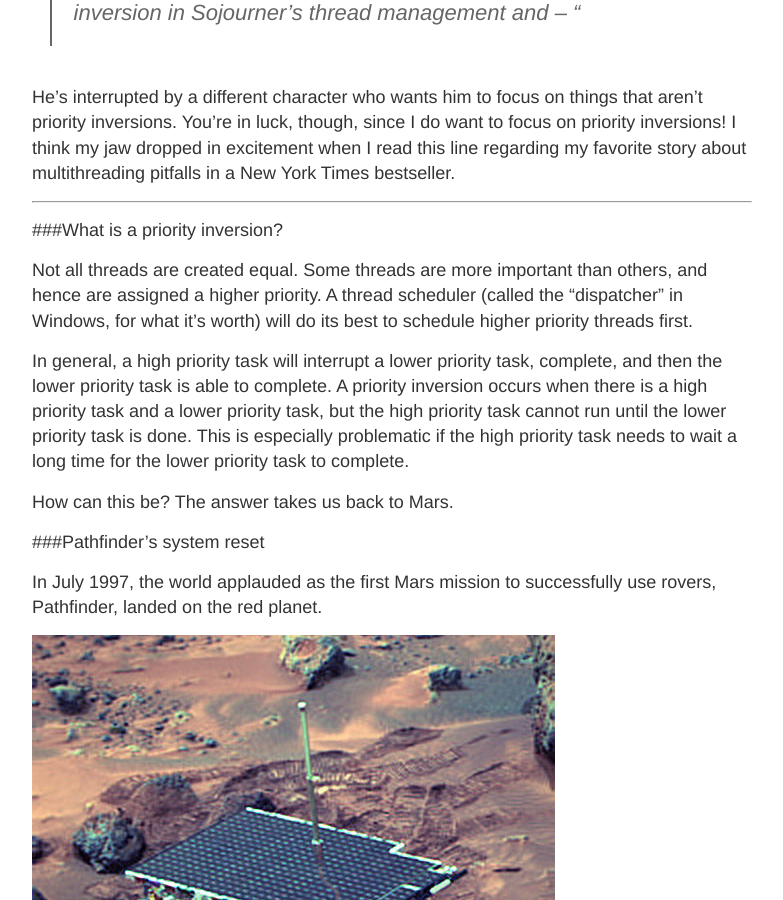
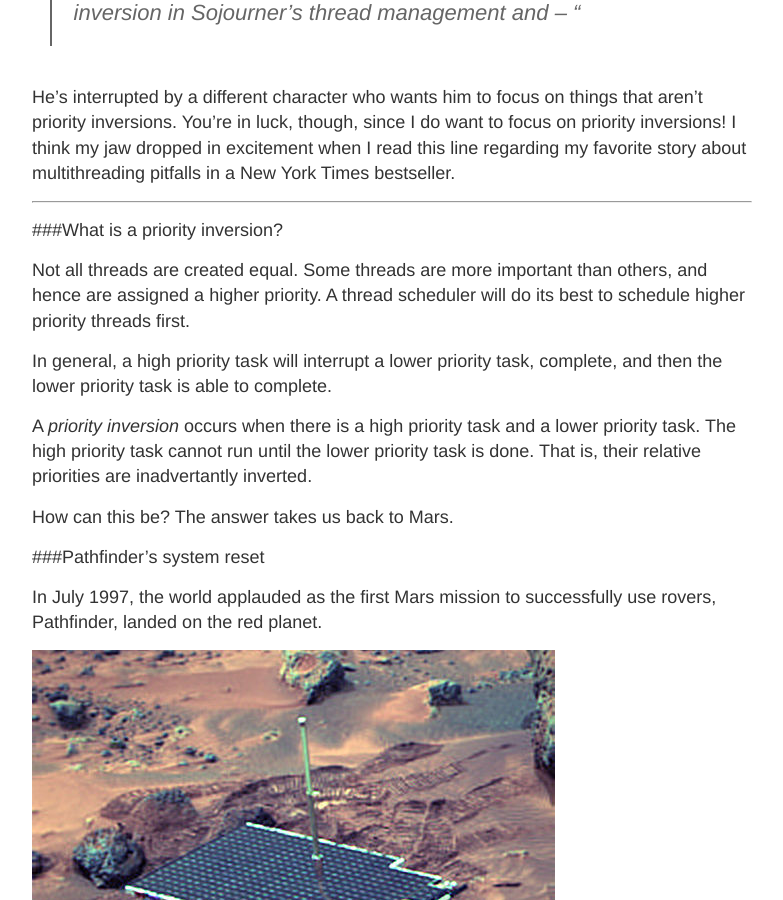
Before and after one commit to mrb113/mrb113.github.io, a Jekyll site: the page built from _posts/2016-2-6-Pathfinder-Priority-Inversion.md, in a window 1280 px wide and 900 px high, scrolled down 1074 px. Shown: the whole window, without its empty margins (248-1031 px from the left). Built offline with Jekyll 4.4.1, drawn with Linux system fonts in a browser that asks for light colours; comment, search, counter and statistics services are not loaded.

Commit message:
Want to clarify priority inversion as much as possible

```diff
--- a/_posts/2016-2-6-Pathfinder-Priority-Inversion.md
+++ b/_posts/2016-2-6-Pathfinder-Priority-Inversion.md
@@ -17,10 +17,12 @@ He’s interrupted by a different character who wants him to focus on things tha
 ---
 ###What is a priority inversion?
 
-Not all threads are created equal. Some threads are more important than others, and hence are assigned a higher priority. A thread scheduler (called the “dispatcher” in Windows, for what it’s worth) will do its best to schedule higher priority threads first.
+Not all threads are created equal. Some threads are more important than others, and hence are assigned a higher priority. A thread scheduler will do its best to schedule higher priority threads first.
 
 In general, a high priority task will interrupt a lower priority task, complete, and then the lower priority task is able to complete.
-A priority inversion occurs when there is a high priority task and a lower priority task, but the high priority task cannot run until the lower priority task is done. This is especially problematic if the high priority task needs to wait a long time for the lower priority task to complete.
+
+A *priority inversion* occurs when there is a high priority task and a lower priority task. The high priority task cannot run until the lower priority task is done.
+That is, their relative priorities are inadvertantly inverted.
 
 How can this be? The answer takes us back to Mars.
 
```
